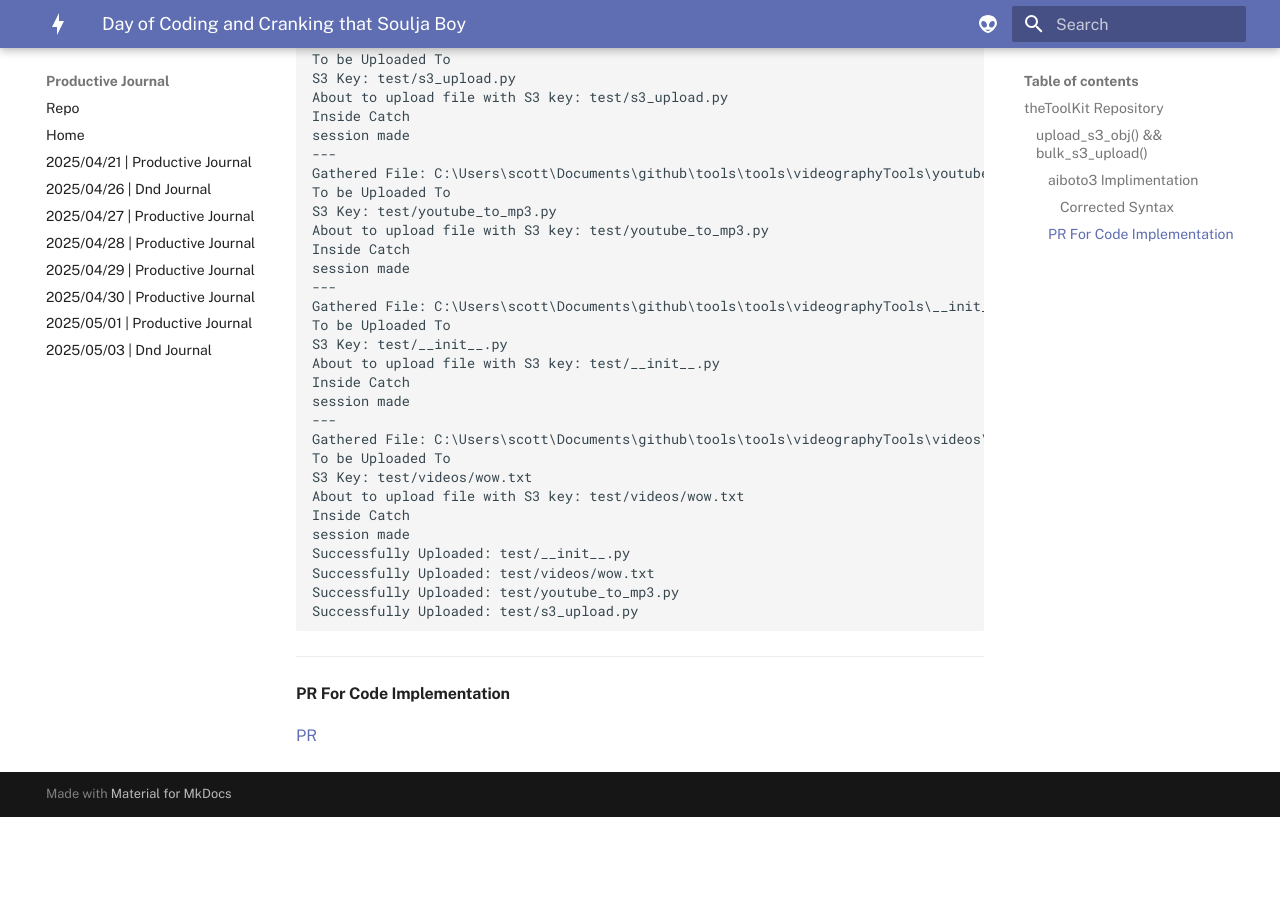
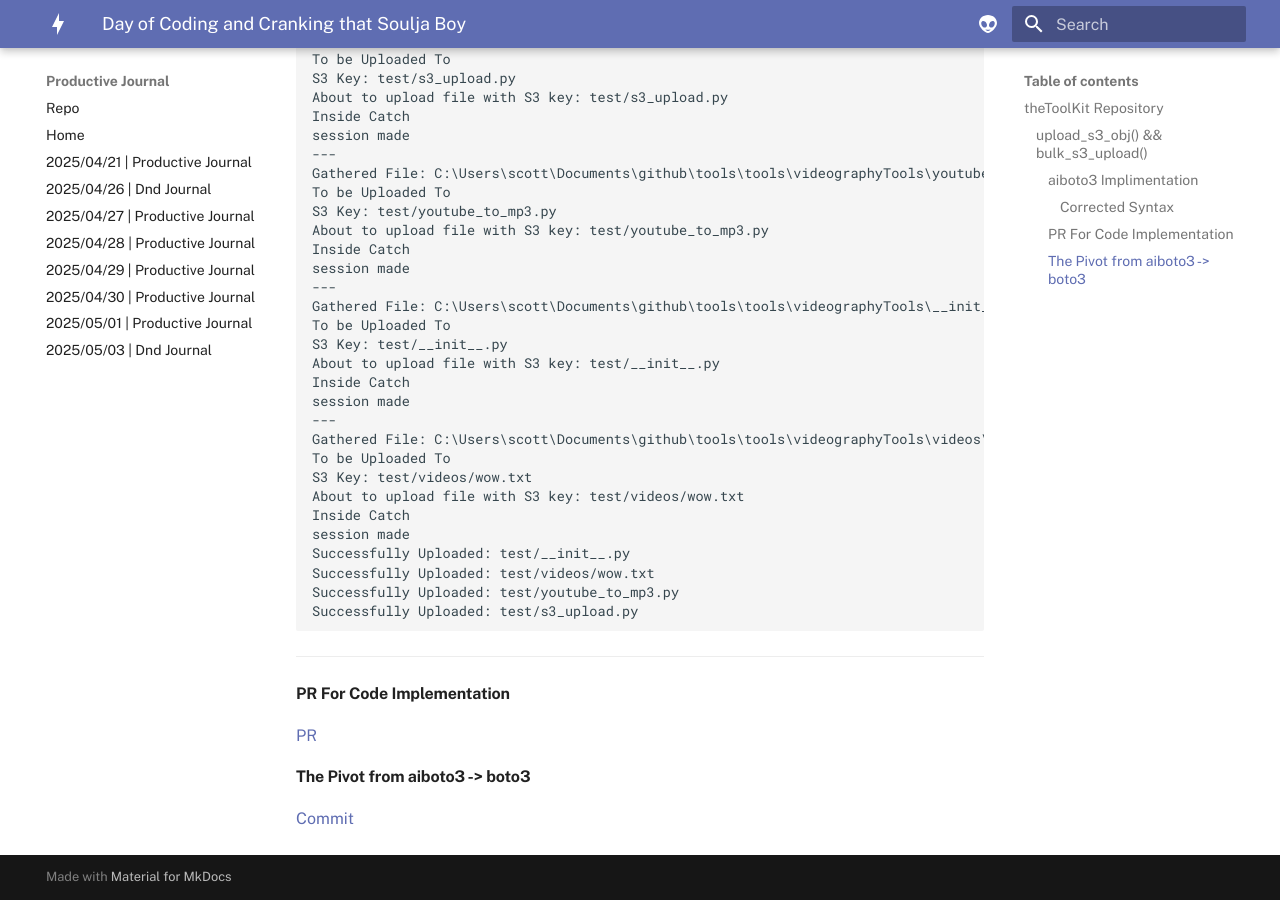
Before and after one commit to scondo-prof/productiveJournal, an MkDocs documentation site: the page built from docs/weeklyProductiveJournal/2025/5/04/dailyProgress.md, in a window 1280 px wide and 900 px high, scrolled down 584 px. Built offline with MkDocs 1.6.1 and Material for MkDocs 9.7.7, drawn with Linux system fonts in a browser that asks for light colours; before the commit the page ends 1401 px from its top, so only the background shows below that.

Commit message:
dev/made a pivot for the uploader

```diff
--- a/docs/weeklyProductiveJournal/2025/5/04/dailyProgress.md
+++ b/docs/weeklyProductiveJournal/2025/5/04/dailyProgress.md
@@ -58,3 +58,7 @@ Successfully Uploaded: test/s3_upload.py
 #### PR For Code Implementation
 
 [PR](https://github.com/scondo-prof/theToolKit/pull/12)
+
+#### The Pivot from aiboto3 -> boto3
+
+[Commit](https://github.com/scondo-prof/theToolKit/commit/87744c454162ff30969cf9fdf9814e7a6ee5c616)
```
